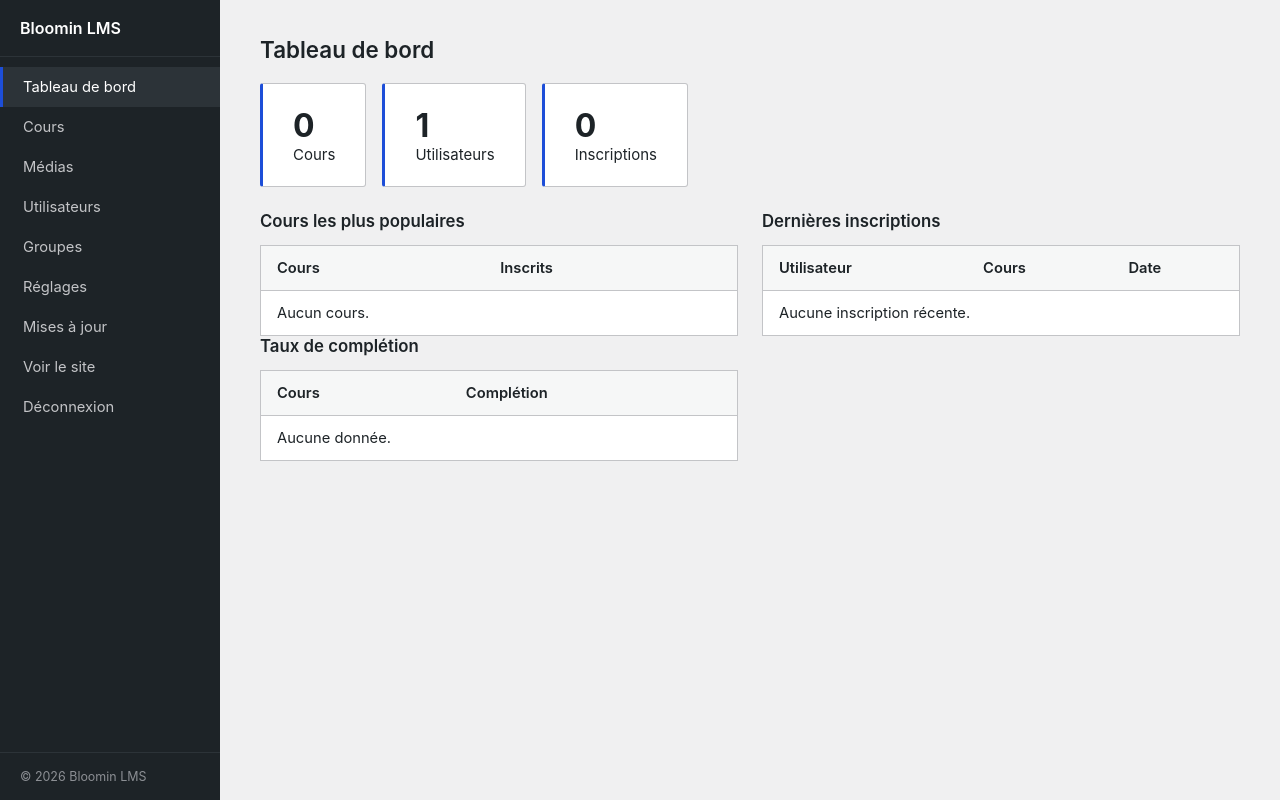
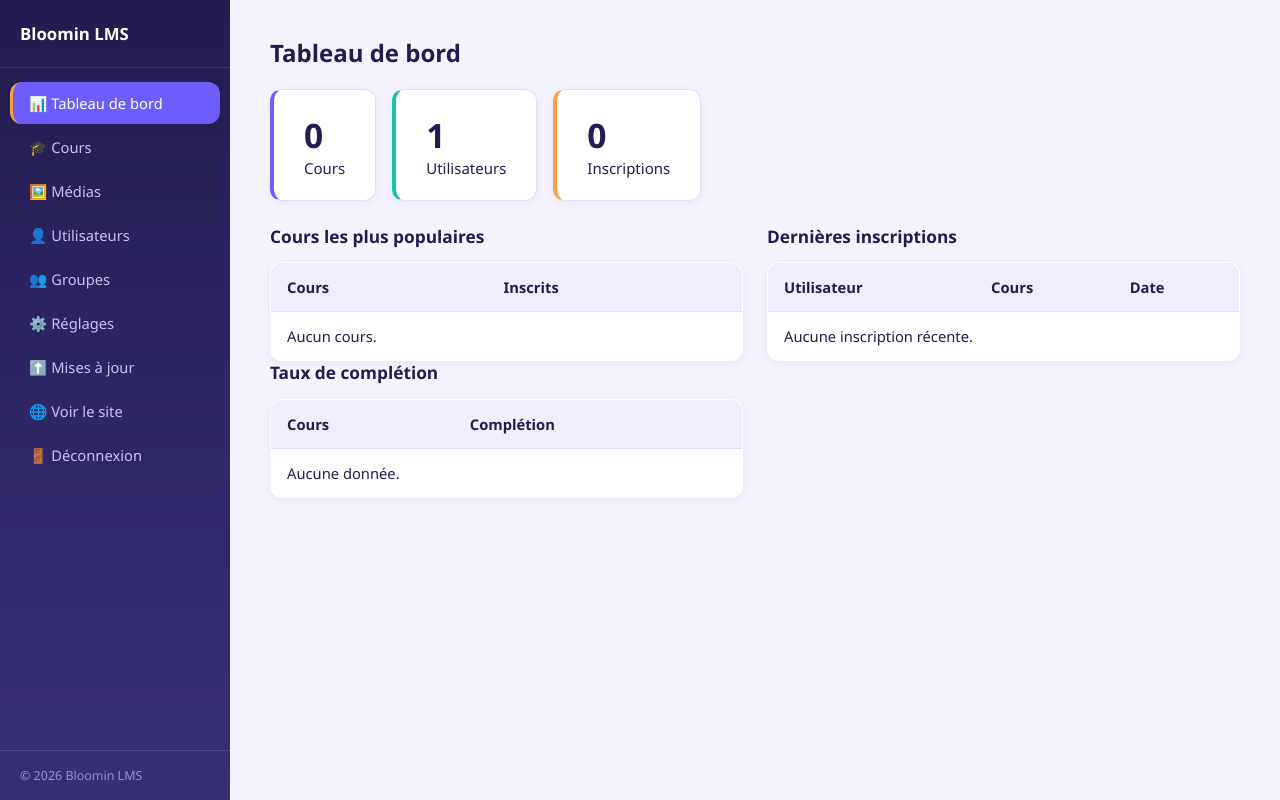
Before and after one commit to damienjustin/e-learning, a PHP site: page /admin/ in a window 1280 px wide. Run offline with PHP 8.4, Linux system fonts and the light colour scheme; the visitor is signed in with stand-in values (Sample User, id 1); data that the repository does not hold is empty.

Commit message:
Refresh global UI with a more ergonomic, playful look
- New violet/teal/orange palette, rounder corners, soft shadows and hover-lift
  transitions across the admin panel and public theme
- Gradient sidebar and hero section, pill-shaped badges/status indicators
- Emoji icons in the admin nav, gradient progress bars

```diff
--- a/admin/assets/css/admin.css
+++ b/admin/assets/css/admin.css
@@ -1,56 +1,73 @@
 :root {
-    --color-primary: #1d4ed8;
-    --color-primary-dark: #1737a6;
-    --color-bg: #f0f0f1;
-    --color-border: #c3c4c7;
-    --color-ink: #1d2327;
-    --radius: 3px;
-    --font: -apple-system, BlinkMacSystemFont, "Segoe UI", Roboto, Helvetica, Arial, sans-serif;
+    --color-primary: #6d5dfc;
+    --color-primary-dark: #5644e0;
+    --color-accent: #ff9f43;
+    --color-teal: #16c2a3;
+    --color-bg: #f5f3ff;
+    --color-border: #e2def7;
+    --color-ink: #221c4f;
+    --radius: 12px;
+    --shadow: 0 2px 8px rgba(34, 28, 79, .06);
+    --shadow-hover: 0 8px 20px rgba(34, 28, 79, .12);
+    --font: "Segoe UI", -apple-system, BlinkMacSystemFont, Roboto, Helvetica, Arial, sans-serif;
 }
 
 * { box-sizing: border-box; }
 body { margin: 0; font-family: var(--font); background: var(--color-bg); color: var(--color-ink); font-size: 15px; }
 
 .admin-shell { display: flex; min-height: 100vh; }
-.admin-sidebar { width: 220px; background: var(--color-ink); color: #fff; padding: 0; flex-shrink: 0; display: flex; flex-direction: column; min-height: 100vh; }
+.admin-sidebar {
+    width: 230px;
+    background: linear-gradient(180deg, #221c4f, #382f7a);
+    color: #fff;
+    padding: 0;
+    flex-shrink: 0;
+    display: flex;
+    flex-direction: column;
+    min-height: 100vh;
+}
 .admin-brand {
-    font-weight: 600;
-    padding: 18px 20px;
-    border-bottom: 1px solid #2c3338;
-    font-size: 1rem;
+    font-weight: 700;
+    padding: 22px 20px;
+    border-bottom: 1px solid rgba(255,255,255,.12);
+    font-size: 1.05rem;
 }
-.admin-sidebar nav { display: flex; flex-direction: column; padding: 10px 0; }
+.admin-sidebar nav { display: flex; flex-direction: column; padding: 14px 10px; gap: 2px; }
 .admin-sidebar nav a {
-    color: #c3c4c7;
+    color: #c9c2f0;
     text-decoration: none;
-    padding: 11px 20px;
+    padding: 11px 16px;
     font-size: .92rem;
+    border-radius: var(--radius);
     border-left: 3px solid transparent;
+    transition: background .15s, color .15s, transform .1s;
 }
-.admin-sidebar nav a:hover { background: #2c3338; color: #fff; }
-.admin-sidebar nav a.active { background: #2c3338; color: #fff; border-left-color: var(--color-primary); }
+.admin-sidebar nav a:hover { background: rgba(255,255,255,.1); color: #fff; transform: translateX(2px); }
+.admin-sidebar nav a.active { background: var(--color-primary); color: #fff; border-left-color: var(--color-accent); }
 
-.admin-credit { margin-top: auto; padding: 16px 20px; font-size: .78rem; color: #8c8f94; border-top: 1px solid #2c3338; }
-.admin-credit a { color: #8c8f94; text-decoration: none; }
+.admin-credit { margin-top: auto; padding: 16px 20px; font-size: .78rem; color: #9b91d6; border-top: 1px solid rgba(255,255,255,.12); }
+.admin-credit a { color: #9b91d6; text-decoration: none; }
 .admin-credit a:hover { color: #fff; }
 
 .admin-content { flex: 1; padding: 36px 40px; }
 
-.page-head { display: flex; align-items: center; justify-content: space-between; margin-bottom: 20px; gap: 16px; }
-.page-head h1, .admin-content h1 { font-size: 1.4rem; font-weight: 600; margin: 0 0 4px; }
-.admin-content h2 { font-size: 1.05rem; font-weight: 600; margin-top: 32px; }
+.page-head { display: flex; align-items: center; justify-content: space-between; margin-bottom: 20px; gap: 16px; flex-wrap: wrap; }
+.page-head h1, .admin-content h1 { font-size: 1.5rem; font-weight: 700; margin: 0 0 4px; }
+.admin-content h2 { font-size: 1.08rem; font-weight: 700; margin-top: 32px; }
 
-.admin-table { width: 100%; border-collapse: collapse; background: #fff; border: 1px solid var(--color-border); border-radius: var(--radius); }
-.admin-table th, .admin-table td { padding: 13px 16px; border-bottom: 1px solid var(--color-border); text-align: left; font-size: .92rem; }
-.admin-table th { background: #f6f7f7; font-weight: 600; }
+.admin-table { width: 100%; border-collapse: collapse; background: #fff; border: 1px solid var(--color-border); border-radius: var(--radius); box-shadow: var(--shadow); overflow: hidden; }
+.admin-table th, .admin-table td { padding: 14px 16px; border-bottom: 1px solid var(--color-border); text-align: left; font-size: .92rem; }
+.admin-table th { background: #f1edff; font-weight: 700; color: var(--color-ink); }
 .admin-table tr:last-child td { border-bottom: none; }
-.admin-table a { color: var(--color-primary); text-decoration: none; font-weight: 500; }
+.admin-table tbody tr { transition: background .12s; }
+.admin-table tbody tr:hover { background: #faf9ff; }
+.admin-table a { color: var(--color-primary); text-decoration: none; font-weight: 600; }
 .admin-table a:hover { text-decoration: underline; }
 
-.badge { padding: 3px 10px; border-radius: var(--radius); font-size: .78rem; font-weight: 600; letter-spacing: .02em; text-transform: uppercase; }
-.badge-published { background: #edf7ed; color: #2a5e2a; }
-.badge-draft { background: #fdf2e3; color: #8a5a00; }
-.badge-archived { background: #eee; color: #50575e; }
+.badge { padding: 4px 12px; border-radius: 999px; font-size: .76rem; font-weight: 700; letter-spacing: .02em; text-transform: uppercase; }
+.badge-published { background: #e3f9ee; color: #18794e; }
+.badge-draft { background: #fff3e0; color: #b15b00; }
+.badge-archived { background: #f1edff; color: #6a6494; }
 
 .btn, .btn-secondary, .btn-danger, button.btn, button.btn-secondary, button.btn-danger {
     display: inline-flex;
@@ -64,12 +81,13 @@ body { margin: 0; font-family: var(--font); background: var(--color-bg); color:
     font-size: .92rem;
     font-weight: 500;
 }
-.btn { background: var(--color-primary); border-color: var(--color-primary); color: #fff; }
-.btn:hover { background: var(--color-primary-dark); border-color: var(--color-primary-dark); }
+.btn, .btn-secondary, .btn-danger, button.btn, button.btn-secondary, button.btn-danger { transition: transform .1s, box-shadow .15s, background .15s; }
+.btn { background: var(--color-primary); border-color: var(--color-primary); color: #fff; box-shadow: var(--shadow); }
+.btn:hover { background: var(--color-primary-dark); border-color: var(--color-primary-dark); transform: translateY(-1px); box-shadow: var(--shadow-hover); }
 .btn-secondary { background: #fff; border-color: var(--color-border); color: var(--color-ink); }
-.btn-secondary:hover { border-color: var(--color-ink); }
-.btn-danger { background: #fcf0f1; border-color: #fcf0f1; color: #8a2424; }
-.btn-danger:hover { background: #f8dde0; }
+.btn-secondary:hover { border-color: var(--color-primary); color: var(--color-primary); transform: translateY(-1px); }
+.btn-danger { background: #fff0f0; border-color: #fff0f0; color: #c0392b; }
+.btn-danger:hover { background: #ffe1df; }
 .btn-link { background: none; border: none; color: var(--color-primary); cursor: pointer; padding: 0 6px; font-size: .88rem; text-decoration: underline; }
 
 .admin-form.admin-form--wide { max-width: none; }
@@ -79,6 +97,7 @@ body { margin: 0; font-family: var(--font); background: var(--color-bg); color:
     border-radius: var(--radius);
     padding: 28px;
     max-width: 720px;
+    box-shadow: var(--shadow);
 }
 .admin-form label { display: block; margin-bottom: 18px; font-weight: 600; font-size: .88rem; color: #50575e; }
 .admin-form input, .admin-form select, .admin-form textarea {
@@ -105,15 +124,20 @@ body { margin: 0; font-family: var(--font); background: var(--color-bg); color:
 .inline-form input[type="text"] { padding: 9px 12px; min-height: 38px; border: 1px solid var(--color-border); border-radius: var(--radius); }
 .checkbox-inline { font-weight: 400; display: inline-flex; align-items: center; gap: 6px; font-size: .9rem; }
 
-.stat-grid { display: flex; gap: 16px; margin-top: 20px; }
+.stat-grid { display: flex; gap: 16px; margin-top: 20px; flex-wrap: wrap; }
 .stat-card {
     background: #fff;
     border: 1px solid var(--color-border);
-    border-left: 3px solid var(--color-primary);
+    border-left: 4px solid var(--color-primary);
     border-radius: var(--radius);
     padding: 22px 30px;
+    box-shadow: var(--shadow);
+    transition: transform .15s, box-shadow .15s;
 }
-.stat-number { display: block; font-size: 2rem; font-weight: 700; color: var(--color-ink); }
+.stat-card:hover { transform: translateY(-2px); box-shadow: var(--shadow-hover); }
+.stat-card:nth-child(2) { border-left-color: var(--color-teal); }
+.stat-card:nth-child(3) { border-left-color: var(--color-accent); }
+.stat-number { display: block; font-size: 2.1rem; font-weight: 800; color: var(--color-ink); }
 
 .module-block { background: #fff; border: 1px solid var(--color-border); border-radius: var(--radius); padding: 20px; margin: 18px 0; }
 .lesson-admin-list { list-style: none; padding: 0; }
@@ -130,7 +154,7 @@ code { background: #f0f0f1; padding: 2px 6px; border-radius: var(--radius); font
 /* Block builder */
 .block-builder { border: 1px solid var(--color-border); border-radius: var(--radius); background: #f6f7f7; padding: 16px; margin-bottom: 18px; }
 .block-list { display: flex; flex-direction: column; gap: 12px; margin-bottom: 14px; }
-.block-item { background: #fff; border: 1px solid var(--color-border); border-radius: var(--radius); }
+.block-item { background: #fff; border: 1px solid var(--color-border); border-radius: var(--radius); box-shadow: var(--shadow); }
 .block-item-header { display: flex; align-items: center; gap: 10px; padding: 8px 12px; border-bottom: 1px solid var(--color-border); background: #fafafa; cursor: grab; }
 .block-handle { color: #8c8f94; }
 .block-type-label { font-weight: 600; font-size: .85rem; color: #50575e; flex: 1; }
@@ -340,8 +364,8 @@ code { background: #f0f0f1; padding: 2px 6px; border-radius: var(--radius); font
 .dashboard-columns h2 { margin-top: 0; }
 
 /* Progress bar */
-.progress-bar { width: 140px; height: 8px; background: #eee; border-radius: 4px; overflow: hidden; display: inline-block; vertical-align: middle; margin-right: 8px; }
-.progress-bar-fill { height: 100%; background: var(--color-primary, #4a6cf7); }
+.progress-bar { width: 140px; height: 9px; background: #f1edff; border-radius: 999px; overflow: hidden; display: inline-block; vertical-align: middle; margin-right: 8px; }
+.progress-bar-fill { height: 100%; background: linear-gradient(90deg, var(--color-primary), var(--color-teal)); border-radius: 999px; transition: width .3s; }
 
 /* Certificate builder */
 .certificate-builder { display: grid; grid-template-columns: 360px 1fr; gap: 24px; align-items: start; margin-top: 16px; }
--- a/admin/views/layout.php
+++ b/admin/views/layout.php
@@ -16,17 +16,17 @@ $appName = Config::get('app')['name'] ?? 'Bloomin LMS';
     <aside class="admin-sidebar">
         <div class="admin-brand"><?= Security::e($appName) ?></div>
         <nav>
-            <a href="<?= adminUrl('dashboard') ?>" class="<?= $page === 'dashboard' ? 'active' : '' ?>">Tableau de bord</a>
-            <a href="<?= adminUrl('courses') ?>" class="<?= $page === 'courses' ? 'active' : '' ?>">Cours</a>
-            <a href="<?= adminUrl('media') ?>" class="<?= $page === 'media' ? 'active' : '' ?>">Médias</a>
+            <a href="<?= adminUrl('dashboard') ?>" class="<?= $page === 'dashboard' ? 'active' : '' ?>">📊 Tableau de bord</a>
+            <a href="<?= adminUrl('courses') ?>" class="<?= $page === 'courses' ? 'active' : '' ?>">🎓 Cours</a>
+            <a href="<?= adminUrl('media') ?>" class="<?= $page === 'media' ? 'active' : '' ?>">🖼️ Médias</a>
             <?php if (Auth::hasRole('admin')): ?>
-                <a href="<?= adminUrl('users') ?>" class="<?= $page === 'users' ? 'active' : '' ?>">Utilisateurs</a>
-                <a href="<?= adminUrl('groups') ?>" class="<?= $page === 'groups' ? 'active' : '' ?>">Groupes</a>
-                <a href="<?= adminUrl('settings') ?>" class="<?= $page === 'settings' ? 'active' : '' ?>">Réglages</a>
-                <a href="<?= adminUrl('updates') ?>" class="<?= $page === 'updates' ? 'active' : '' ?>">Mises à jour</a>
+                <a href="<?= adminUrl('users') ?>" class="<?= $page === 'users' ? 'active' : '' ?>">👤 Utilisateurs</a>
+                <a href="<?= adminUrl('groups') ?>" class="<?= $page === 'groups' ? 'active' : '' ?>">👥 Groupes</a>
+                <a href="<?= adminUrl('settings') ?>" class="<?= $page === 'settings' ? 'active' : '' ?>">⚙️ Réglages</a>
+                <a href="<?= adminUrl('updates') ?>" class="<?= $page === 'updates' ? 'active' : '' ?>">⬆️ Mises à jour</a>
             <?php endif; ?>
-            <a href="/">Voir le site</a>
-            <a href="/logout">Déconnexion</a>
+            <a href="/">🌐 Voir le site</a>
+            <a href="/logout">🚪 Déconnexion</a>
         </nav>
         <div class="admin-credit">
             &copy; <?= date('Y') ?> <a href="https://bloomin.agency" target="_blank" rel="noopener">Bloomin LMS</a>
--- a/themes/default/dashboard.php
+++ b/themes/default/dashboard.php
@@ -5,7 +5,7 @@
     <?php foreach ($enrollments as $course): ?>
         <article class="card">
             <h3><a href="/course/<?= Security::e($course['slug']) ?>"><?= Security::e($course['title']) ?></a></h3>
-            <p><?= $course['completed_at'] ? 'Terminé' : 'En cours' ?></p>
+            <p><span class="status-pill <?= $course['completed_at'] ? 'status-done' : 'status-progress' ?>"><?= $course['completed_at'] ? '✅ Terminé' : '📖 En cours' ?></span></p>
         </article>
     <?php endforeach; ?>
     <?php if (!$enrollments): ?>
```
Also changed, not shown: themes/default/assets/css/style.css (+57 -39 lines).
